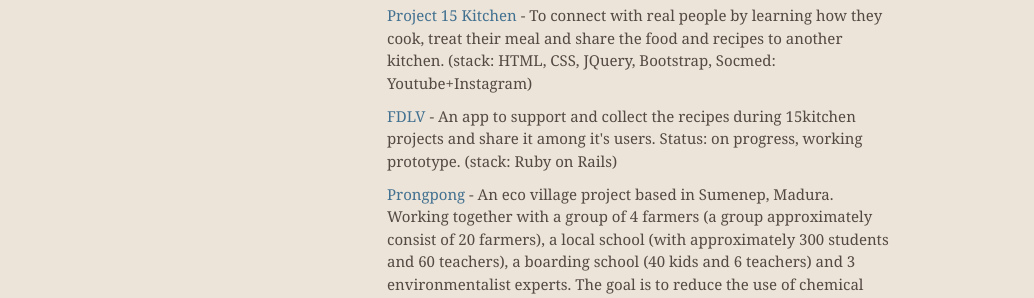
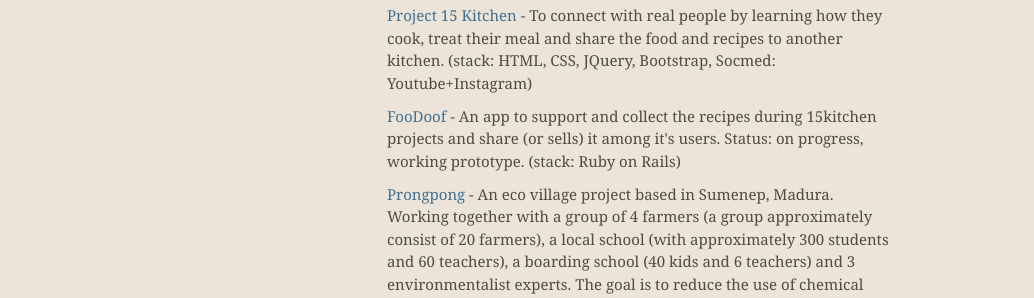
Before and after one commit to arifams/arifams.github.io, a Jekyll site: the page index.html, which Jekyll copies as it is, in a window 1280 px wide. Shown: the part 960-1258 px from the top of the page, without its empty margins (0-1034 px from the left). Built offline with Jekyll 4.4.1, drawn with Linux system fonts in a browser that asks for light colours; nearby versions of some CDN libraries.

Commit message:
add foodoof

```diff
--- a/index.html
+++ b/index.html
@@ -47,7 +47,7 @@
 <p>After I'm done with my chef education and JavaScript/Ruby training, I do some travel again to visit the kitchens of my friends and family, to learn the wisdom from their kitchen. At the same time I am building an app to collect traditional and local recipes. You can read about it further in my Project section. Anyway, welcome to my site :) </p>
 <h3><a id="designer-templates" class="anchor" href="#designer-templates"></a>Recent Projects</h3>
 <p><a href="http://15kitchen.com" target="_blank">Project 15 Kitchen</a> - To connect with real people by learning how they cook, treat their meal and share the food and recipes to another kitchen. (stack: HTML, CSS, JQuery, Bootstrap, Socmed: Youtube+Instagram)</p>
-<p><a href="https://fdlv.herokuapp.com/" target="_blank">FDLV</a> - An app to support and collect the recipes during 15kitchen projects and share it among it's users. Status: on progress, working prototype. (stack: Ruby on Rails)</p>
+<p><a href="https://foodoof.herokuapp.com" target="_blank">FooDoof</a> - An app to support and collect the recipes during 15kitchen projects and share (or sells) it among it's users. Status: on progress, working prototype. (stack: Ruby on Rails)</p>
 <p><a href="http://prongpong.org" target="_blank">Prongpong</a> - An eco village project based in Sumenep, Madura. Working together with a group of 4 farmers (a group approximately consist of 20 farmers), a local school (with approximately 300 students and 60 teachers), a boarding school (40 kids and 6 teachers) and 3 environmentalist experts. The goal is to reduce the use of chemical fertilizers and move on to organic farming, to encourage the local kids to keep their environment by planting trees and mangroves around their village and to establish a sustainable business case. My role is developing a web app, building the business model plan and be a communication facilitator for all the stakeholders. (stack: Google Docs, WhatsApp, Slack, PHP, JQuery, Wordpress)</p>
 <p><a href="http://www.tribunal1965.org/" target="_blank">International People's Tribunal 1965</a> - To support a working group which is focused to human rights and international law affairs campaignes. (stack: adobe CC, PHP, Wordpress, security and QA test tools) </p>
 <p>For my other previous projects you can check out my profile:</p>
```
